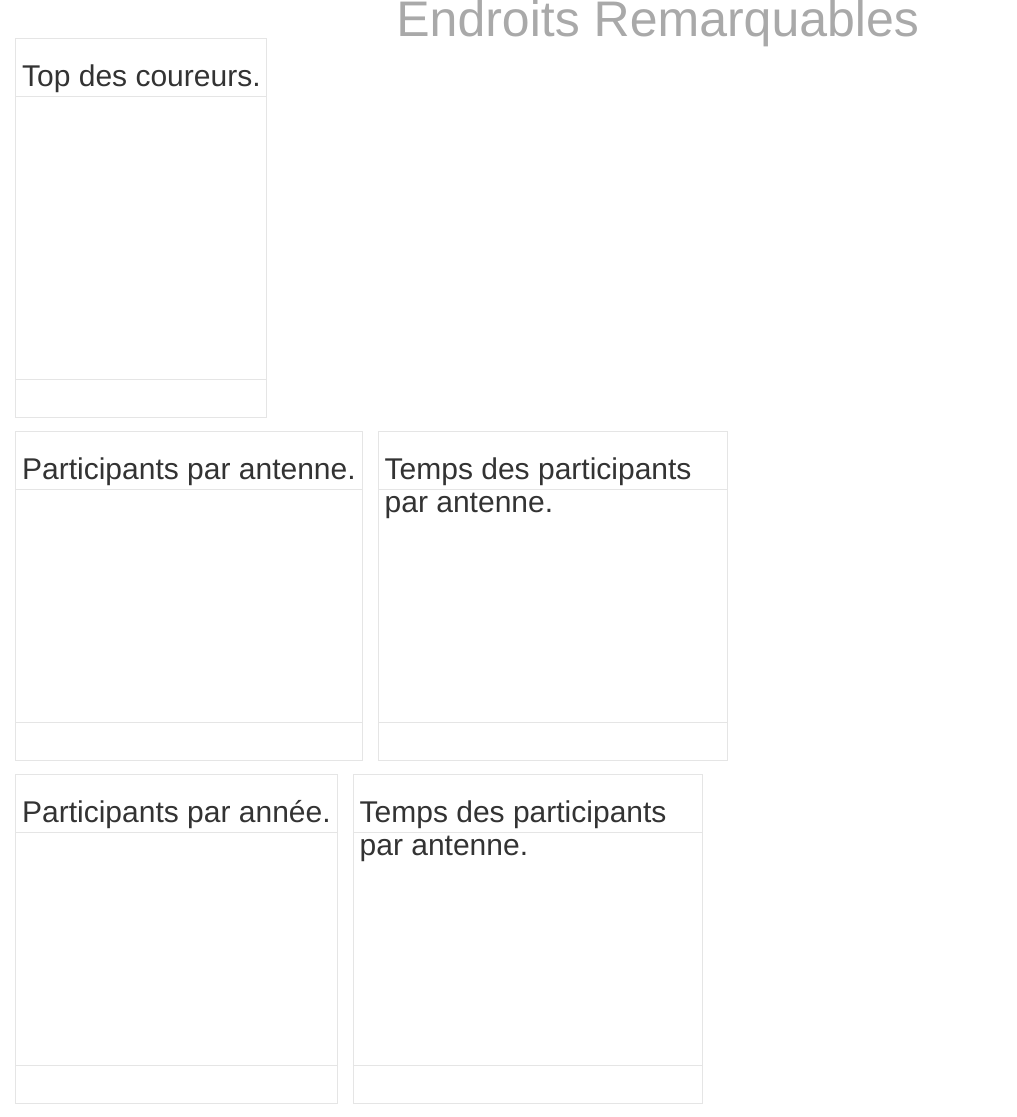
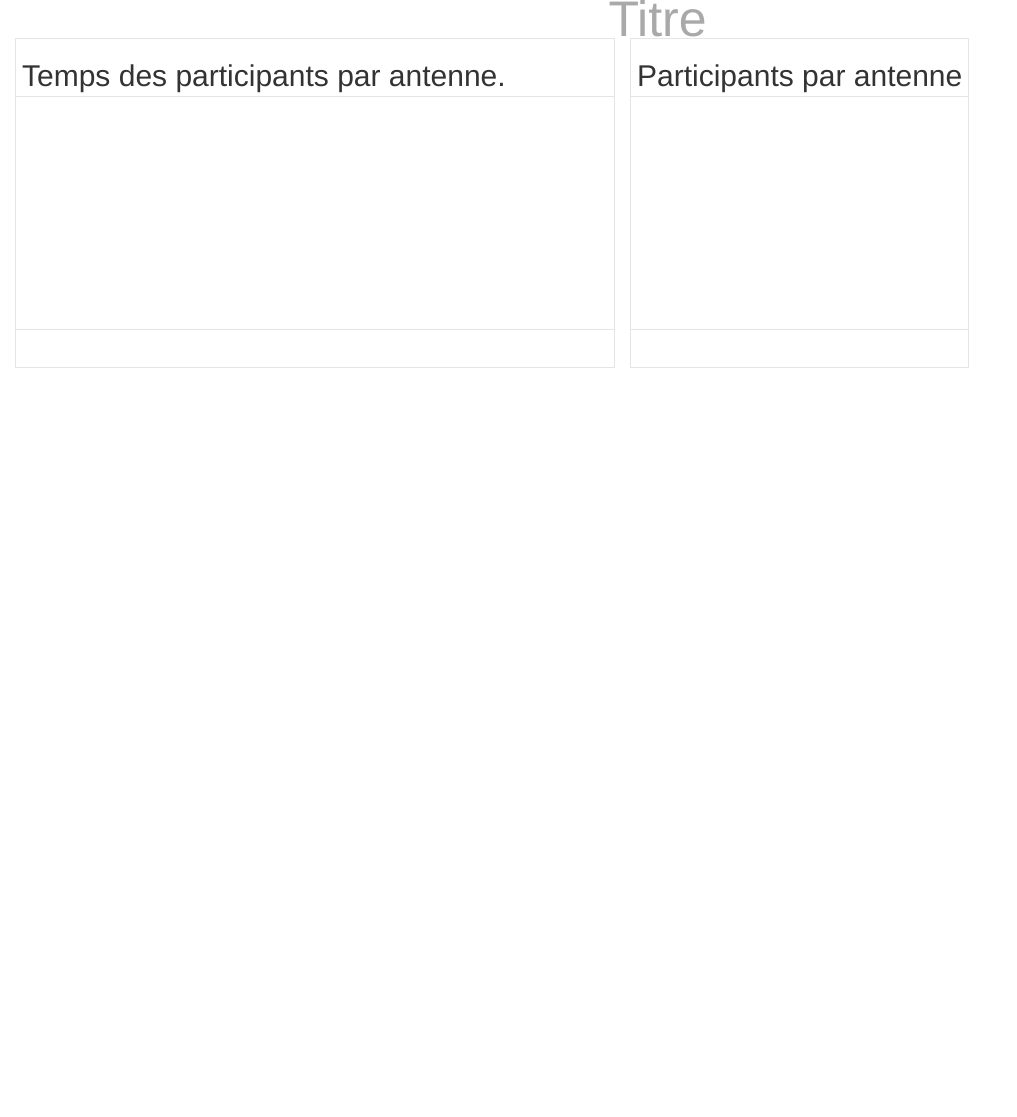
Before and after one commit to Lizarralde/RdF, a PHP site: template web/views/index.html in a window 1280 px wide. Shown: the whole page, without its empty margins (0-1017 px from the left). After the commit the page ends 368 px from the top, so only its background shows below. Run offline with PHP 8.4, Linux system fonts and the light colour scheme; the template is opened without the code that fills it, so the values that code supplies are empty; some libraries are stand-ins or nearby versions.

Commit message:
no message

```diff
--- a/web/css/base.css
+++ b/web/css/base.css
@@ -69,7 +69,8 @@ body .kpiWrapper {
   margin-left: 15px;
 }
 body .kpiWrapper.square {
-  height: 380px;
+  height: 394px;
+  width: 750px;
 }
 body .kpiWrapper.medium {
   width: 350px;
@@ -106,7 +107,7 @@ body .kpiWrapper .kpiContent .column {
 }
 body .kpiWrapper .kpiContent .column.p1 {
   cursor: pointer;
-  width: 20%;
+  width: 19%;
 }
 body .kpiWrapper .kpiContent .column.p1 .userName {
   bottom: 178px;
@@ -184,8 +185,6 @@ body .kpiWrapper .kpiContent .column .trendArrow {
   top: 0;
   right: 2px;
   margin-left: 10px;
-  background-image: url();
-  background-repeat: no-repeat;
 }
 body .kpiWrapper .kpiContent .column .trendArrow.up {
   background-position: -322px -70px;
@@ -208,7 +207,7 @@ body .kpiWrapper .kpiContent .column .userName {
   display: block;
   text-align: center;
   font-size: 11px;
-  color: ;
+  color: green;
   padding: 0 10px;
   overflow: hidden;
   display: table;
@@ -224,7 +223,7 @@ body .kpiWrapper .kpiContent .column .position {
   text-align: center;
   font-size: 11px;
   font-weight: bold;
-  color: ;
+  color: green;
 }
 body .kpiWrapper .kpiContent .theNumberWrapper {
   margin-top: 15px;
--- a/web/js/highchartsUtils/highchartsUtils.js
+++ b/web/js/highchartsUtils/highchartsUtils.js
@@ -39,22 +39,22 @@ var highchartsUtils = function () {
                     services.callService('http://127.0.0.1:8080/RondeDesFacs-1/StoredProcedure/','POST',{ param1 : request, param2 : '',param3 : '' }, function(ret)
                     {
                         var proName = ret.procName;
-                        var cat = ret.cartegories;
+                        var cat = ret.categories;
                         var data = ret.data;
                         chartL.createLineChart(proName+'Line', proName, data, cat);
 
-                        var dataPie = {};
+                        var dataPie = [];
 
                         $.each(data, function(index){
                             var total = 0;
 
-                            $.each(this, function(){
+                            $.each(this.data, function(){
                                 total += this;
                             });
-                            dataPie[index] = total;
+                            dataPie[index] = [this.name, total];
                         });
 
-                        chartP.createMonoSerieChart(proName+'Pie',data,'serie name');
+                        chartP.createMonoSerieChart(proName+'Pie',proName,'serie name', dataPie);
                     });
 
                     _charts[request+'Line'] = chartL;
@@ -91,7 +91,7 @@ this.Chart = function () {
     this.createMonoSerieChart = function (containerId, request, serieName, data) {
         _id = containerId;
         _request = request;
-        $('.kpiWrapper[data-request="' + request + '"&&data-type="pie"]').highcharts({
+        $('.kpiWrapper[data-request="' + request + '"][data-type="pie"] .kpiContent').highcharts({
             chart: {
                 height: 230,
                 marginTop: 0,
@@ -125,7 +125,7 @@ this.Chart = function () {
     this.createLineChart = function (containerId, request, data, categories) {
         _id = containerId;
         _request = request;
-        $('.kpiWrapper[data-request="' + request + '"&&data-type="line"]').highcharts({
+        $('.kpiWrapper[data-request="' + request + '"][data-type="line"] .kpiContent').highcharts({
             chart: {
                 height: 200,
                 marginTop: 0,
@@ -181,15 +181,15 @@ this.SquareZone = function () {
             param1: request,
             param2: begin,
             param3: ''
-        }, this.fillSquareKPI);
+        }, _fillSquareKPI);
     }
 
     var _fillSquareKPI = function (ret) {
         var data = ret.data;
-        var content = $('#square #kpiContent');
-        var p0 = content.find('#p0');
+        var content = $('.square .kpiContent');
+        var p0 = content.find('.p0');
 
-        content.remove('#column:not(#p0)');
+        content.remove('.column:not(.p0)');
         var i = 1;
         _max = _begin;
         $.each(data, function (index) {
@@ -198,12 +198,11 @@ this.SquareZone = function () {
             pn.addClass("p" + i);
             i++;
 
-            pn.find('#userName span').text(this.name);
-            pn.find('#userAvatar').attr('title', this.name + ' (' + _begin + ')').attr('title', this.name + ' (' + _begin + ')').src("192.168.0.1/" + this.id + '.jpg');
-            pn.find('#position').text(this.y);
+            pn.find('.userName span').text(this.name);
+            pn.find('.userAvatar').attr('title', this.name + ' (' + _begin + ')').attr('title', this.name + ' (' + _begin + ')').attr('src', "192.168.0.1/" + this.id + '.jpg');
+            pn.find('.position').text(this.y);
 
             content.append(pn);
-            content.append('<div style="float: none;clear: left;"></div>');
 
             pn.toggle();
             _max++;
--- a/web/js/servicesUtils/servicesUtils.js
+++ b/web/js/servicesUtils/servicesUtils.js
@@ -6,12 +6,14 @@ var servicesUtils = function () {
 
     this.callService = function(urlService, methode, params, callback)
     {
+
         $.ajax({
             method: methode,
+            dataType: 'json',
             url: urlService,
-            data: params
-        })
-        .done(callback);
+            data: params,
+            success: callback
+        });
     }
 
 
--- a/web/less/base.less
+++ b/web/less/base.less
@@ -84,7 +84,8 @@ body {
         margin-left: 15px;
 
         &.square {
-            height: 380px;
+            height: 394px;
+            width: 750px;
         }
         &.medium {
             width: 350px;
@@ -125,7 +126,7 @@ body {
 
                 &.p1 {
                     cursor: pointer;
-                    width: 20%;
+                    width: 19%;
                     .userName {
                         bottom: 178px;
                     }
--- a/web/views/index.html
+++ b/web/views/index.html
@@ -33,7 +33,7 @@
         line-height: 38px;
         margin: 0 0 0 35px;
         padding: 0;
-        text-align: center;">Endroits Remarquables</h2>
+        text-align: center;">Titre</h2>
     <div id="container"></div>
     <header>
         <!--<<div class="list">
@@ -86,6 +86,7 @@
 
 
 <div id="kpiHomeWrapper">
+    <!--
     <div class="kpiWrapper " id="kpiCopy" style="display:none">
         <div class="kpiHeader">
             <span class="kpiIcon"></span>
@@ -99,8 +100,8 @@
             <span></span>
         </div>
     </div>
-
-        <div class="kpiWrapper square" id="topRunner" data-request="topRunner" data-type="square" data-begin="1" data-max="1000" data-top="10">
+    <!--
+            <div class="kpiWrapper square"r" data-request="topRunner" data-type="square" data-begin="1" data-max="1000" data-top="10">
 
                 <div class="kpiHeader">
                     <span class="kpiIcon"></span>
@@ -122,10 +123,8 @@
                         </div>
                         <img class="userAvatar hoozinTooltip" data-tooltip-delay="0" title="" src="{$avatar-url}" alt="" />
                         <div class="position">
-                        <!--$begin + $square-position -1-->
                         </div>
                     </div>
-                <div style="float: none;clear: left;"></div>
                 </div>
 
                 <div class="kpiFooter">
@@ -137,7 +136,7 @@
 
             <div style="float: none;clear: left;"></div>
 
-        <div class="kpiWrapper linkedChart" id="antenneRepartitionPie" data-linked-chart="antenneRepartitionLine" data-seriename="Participants" style="">
+            <div class="kpiWrapper linkedChart" id="antenneRepartitionPie" data-linked-chart="antenneRepartitionLine" data-seriename="Participants" data-type="pie" style="">
                 <div class="kpiHeader">
                     <span class="kpiIcon"></span>
                     <h2>
@@ -163,14 +162,14 @@
                     <span></span>
                 </div>
             </div>
-
+    -->
                 <div style="float: none;clear: left;"></div>
 
-        <div class="kpiWrapper linkedChart" id="degreeRepartitionPie" data-request="degreeRepartition" data-seriename="Participants" style="">
+                <div class="kpiWrapper large" id="degreeRepartitionLine" data-request="degreeRepartition" data-type="line"  style="">
                     <div class="kpiHeader">
                         <span class="kpiIcon"></span>
                         <h2>
-                    Participants par année.
+                            Temps des participants par antenne.
                         </h2>
 
                     </div>
@@ -179,11 +178,11 @@
                         <span></span>
                     </div>
                 </div>
-        <div class="kpiWrapper medium" id="degreeRepartitionLine" data-request="degreeRepartition" data-type="line" style="">
+                <div class="kpiWrapper " id="degreeRepartitionPie" data-request="degreeRepartition" data-seriename="Participants" data-type="pie" style="">
                     <div class="kpiHeader">
                         <span class="kpiIcon"></span>
                         <h2>
-                    Temps des participants par antenne.
+                            Participants par antenne
                         </h2>
 
                     </div>
```
Also changed, not shown: web/js/servicesUtils/sercivesUtils.js (deleted, +0 -19 lines). Lines whose indentation alone changed are shown as unchanged.
